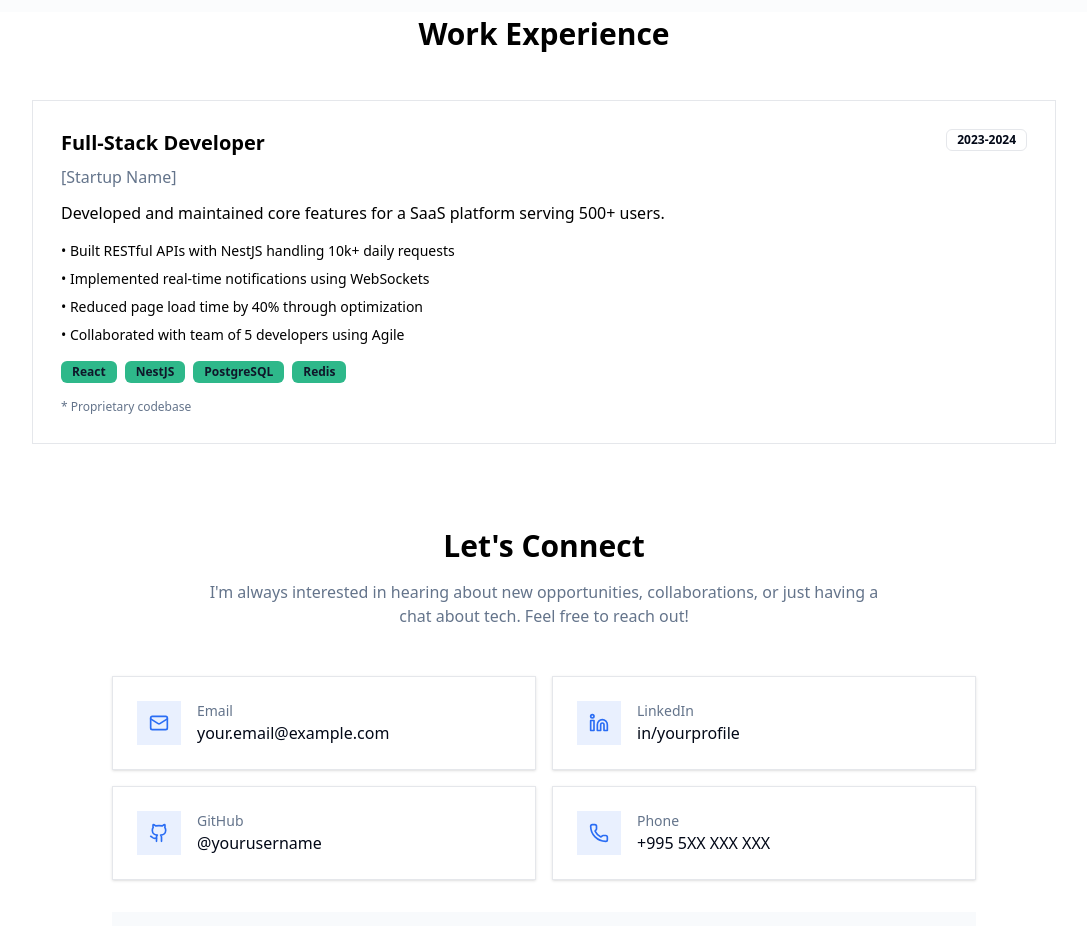
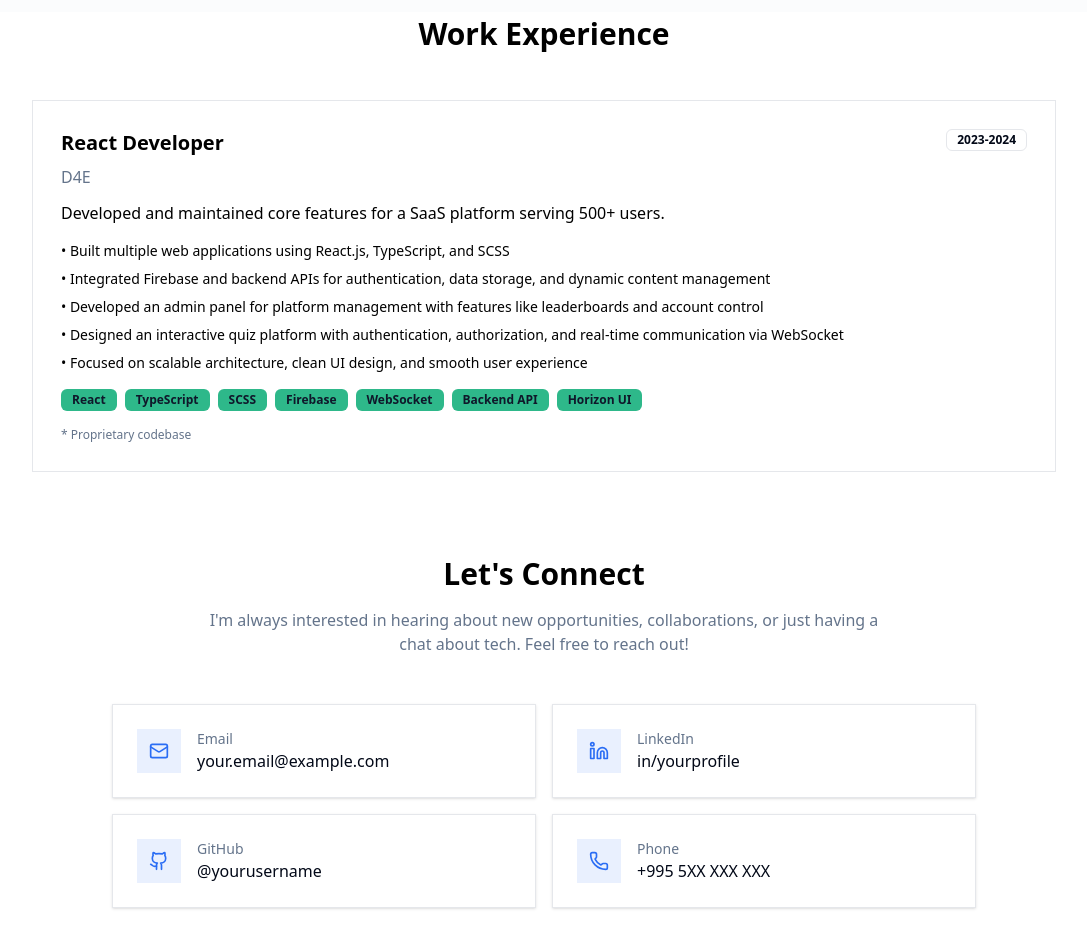
Before and after one commit to ananiko0/ananikodev-frontend, a React (Vite) app: page / in a window 1280 px wide. Shown: the part 2480-3406 px from the top of the page, without its empty margins (96-1183 px from the left). Built offline with nearby package versions, Linux system fonts and the light colour scheme.

Commit message:
update work experience texts

```diff
--- a/src/components/sections/AboutBrief.tsx
+++ b/src/components/sections/AboutBrief.tsx
@@ -44,7 +44,7 @@ const AboutBrief = () => {
           {/* Right side - Quick Highlights */}
           <div className="space-y-4">
             {/* <div className="p-4 border rounded-lg flex items-start gap-3"> */}
-            <GridItem className="min-h-0">
+            <GridItem className="min-h-[0]">
               <div className="flex items-start gap-3">
                 <Brain className="h-5 w-5 text-primary mt-1" />
                 <div>
@@ -57,7 +57,7 @@ const AboutBrief = () => {
             </GridItem>
             {/* </div> */}
             {/* <div className="p-4 border rounded-lg flex items-start gap-3"> */}
-            <GridItem className="min-h-0">
+            <GridItem className="min-h-[0]">
               <div className="flex items-start gap-3">
                 <Code2 className="h-5 w-5 text-primary mt-1" />
                 <div>
@@ -71,7 +71,7 @@ const AboutBrief = () => {
             {/* </div> */}
 
             {/* <div className="p-4 border rounded-lg flex items-start gap-3"> */}
-            <GridItem className="min-h-0">
+            <GridItem className="min-h-[0]">
               <div className="flex items-start gap-3">
                 <Sparkles className="h-5 w-5 text-primary mt-1" />
                 <div>
@@ -84,7 +84,7 @@ const AboutBrief = () => {
             </GridItem>
             {/* </div> */}
 
-            <GridItem className="min-h-0">
+            <GridItem className="min-h-[0]">
               <div className="flex items-start gap-3">
                 <Palette className="h-5 w-5 text-primary mt-1" />{" "}
                 <div>
--- a/src/components/sections/ProjectDescriptions.tsx
+++ b/src/components/sections/ProjectDescriptions.tsx
@@ -134,12 +134,20 @@ export function ProjectDescriptions() {
             ongoing and showcases my work on <strong>real-time features</strong>{" "}
             and user management.
           </p>
-          <ProjectTech tech={projects[1].tech} />
-          <ProjectLinks
-            liveUrl={projects[1].liveUrl}
-            githubUrl={projects[1].githubUrl}
-            detailsUrl={projects[1].detailsUrl}
+          <ProjectTech
+            tech={[
+              "React",
+              "TypeScript",
+              "SCSS",
+              "Firebase",
+              "WebSocket",
+              "Backend API",
+              "Horizon UI",
+            ]}
           />
+          <p className="text-xs text-muted-foreground mt-4">
+            * Proprietary codebase
+          </p>
         </div>
       ),
     },
--- a/src/components/sections/WorkExperience.tsx
+++ b/src/components/sections/WorkExperience.tsx
@@ -8,13 +8,13 @@ function WorkExperience() {
         <h2 className="text-3xl font-bold">Work Experience</h2>
       </div>
       <div className="space-y-6">
-        <GridItem>
+        <GridItem borderWidth={3}>
           <div className="p-4">
             <div className="flex justify-between items-start mb-2">
-              <h3 className="text-xl font-semibold">Full-Stack Developer</h3>
+              <h3 className="text-xl font-semibold">React Developer</h3>
               <Badge variant="outline">2023-2024</Badge>
             </div>
-            <p className="text-muted-foreground mb-3">[Startup Name]</p>
+            <p className="text-muted-foreground mb-3">D4E</p>
 
             <p className="mb-4">
               Developed and maintained core features for a SaaS platform serving
@@ -23,21 +23,37 @@ function WorkExperience() {
 
             <div className="space-y-2 mb-4">
               <p className="text-sm">
-                • Built RESTful APIs with NestJS handling 10k+ daily requests
+                • Built multiple web applications using React.js, TypeScript,
+                and SCSS
               </p>
               <p className="text-sm">
-                • Implemented real-time notifications using WebSockets
+                • Integrated Firebase and backend APIs for authentication, data
+                storage, and dynamic content management
               </p>
               <p className="text-sm">
-                • Reduced page load time by 40% through optimization
+                • Developed an admin panel for platform management with features
+                like leaderboards and account control
               </p>
               <p className="text-sm">
-                • Collaborated with team of 5 developers using Agile
+                • Designed an interactive quiz platform with authentication,
+                authorization, and real-time communication via WebSocket
+              </p>
+              <p className="text-sm">
+                • Focused on scalable architecture, clean UI design, and smooth
+                user experience
               </p>
             </div>
 
             <div className="flex flex-wrap gap-2">
-              {["React", "NestJS", "PostgreSQL", "Redis"].map((tech) => (
+              {[
+                "React",
+                "TypeScript",
+                "SCSS",
+                "Firebase",
+                "WebSocket",
+                "Backend API",
+                "Horizon UI",
+              ].map((tech) => (
                 <Badge key={tech} variant="secondary">
                   {tech}
                 </Badge>
```
